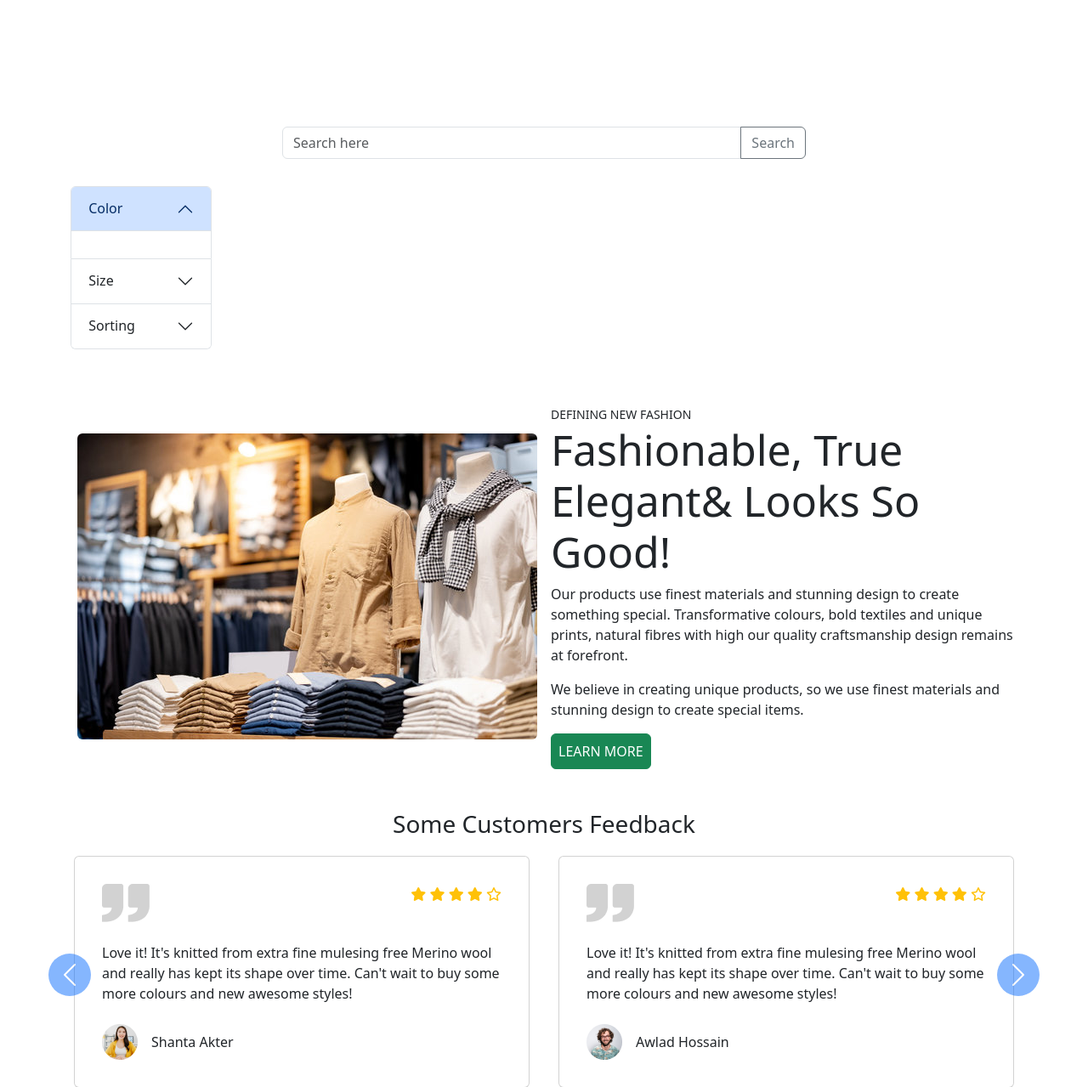
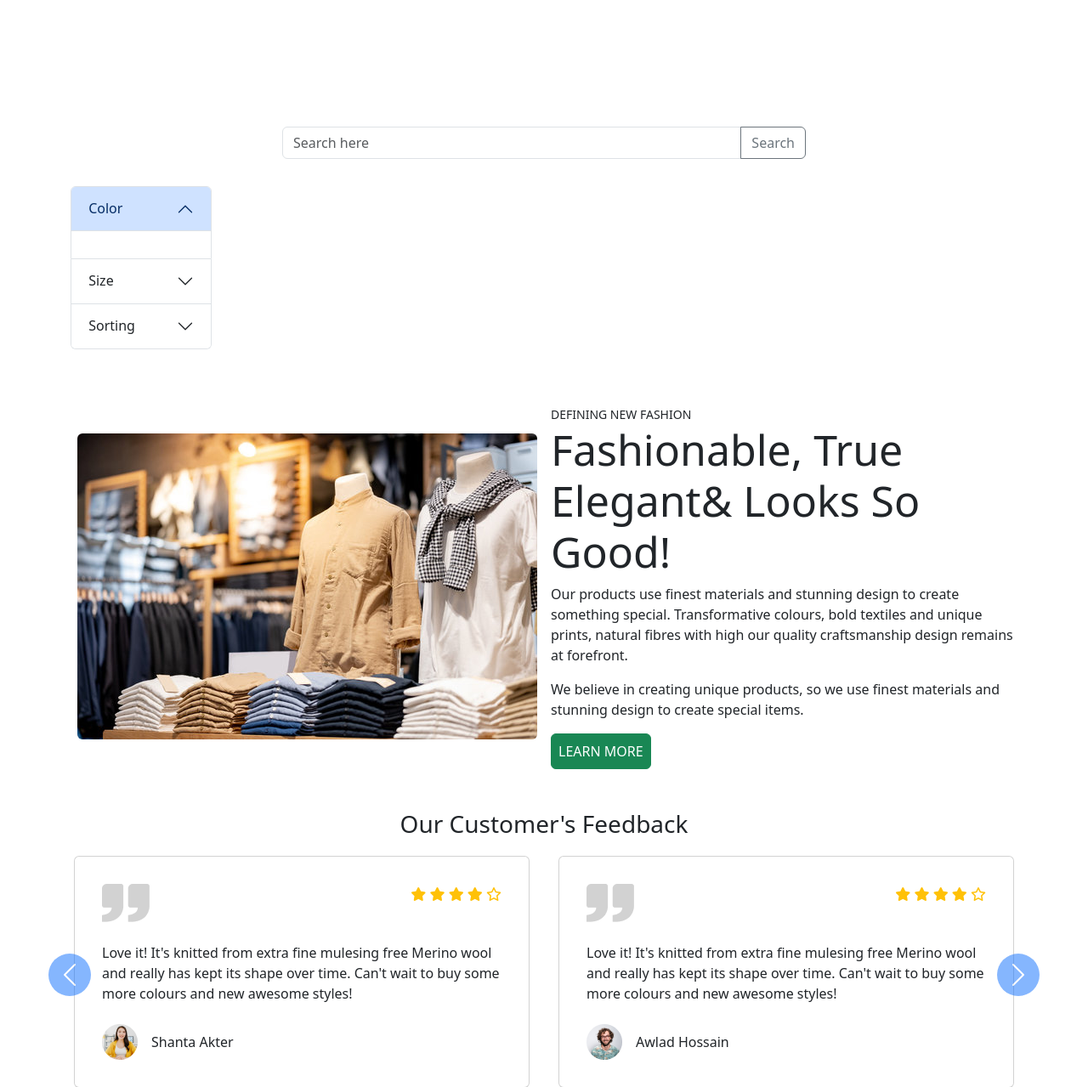
Before and after one commit to Enamul-Haque-Shojib/cloth_store, a Django app: page / in a window 1280 px wide. Shown: the part 1160-2439 px from the top of the page at 85% size. Run offline with Django 4.2, Linux system fonts and the light colour scheme; some libraries are stand-ins or nearby versions.

Commit message:
reveiw added

```diff
--- a/static/css/style.css
+++ b/static/css/style.css
@@ -218,6 +218,14 @@ position: relative;
 }
 
 
+.cloth-add{
+    position:sticky;
+    left:0;
+}
+.cloth-list{
+    position: relative;
+}
+
 
 
 .prev {
--- a/templates/home.html
+++ b/templates/home.html
@@ -73,7 +73,7 @@
 
 
 
-
+        <div class="cloth-acc">
           <div class="accordion" id="accordionPanelsStayOpenExample">
             <div class="accordion-item">
               <h2 class="accordion-header">
@@ -119,6 +119,8 @@
               </div>
             </div>
           </div>
+        </div>
+
 
 
 
@@ -128,7 +130,7 @@
       </div>
     </div>
     <div class="col-lg-10 col-sm-12">
-      <div class="row ms-lg-2 " id="cloth-container">
+      <div class="row ms-lg-2 cloth-list" id="cloth-container">
 
       </div>
     </div>
@@ -162,7 +164,7 @@
 
 <section class="container">
   <div class="width-title mb-3 center-title text-center">
-    <h3>Some Customers Feedback</h3>
+    <h3>Our Customer's Feedback</h3>
   </div>
 
   <div id="carouselExampleIndicators" class="carousel slide" data-bs-ride="true">
```
Lines whose indentation alone changed are shown as unchanged.
